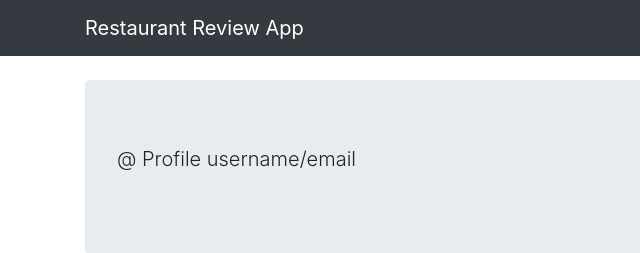
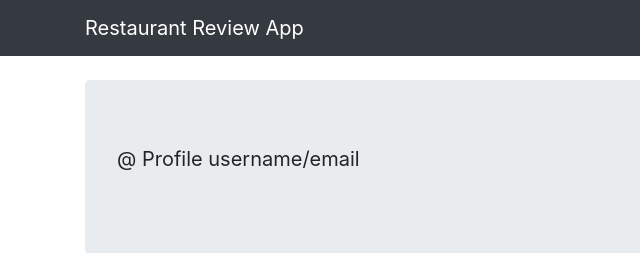
Before and after one commit to gjankoski/kiii-project, a plain HTML site: page src/main/resources/templates/profile-page.html in a window 1280 px wide. Shown: the top 253 px of the page, 0-640 px from the left. Drawn offline with Linux system fonts and the light colour scheme.

Commit message:
views updated

```diff
--- a/src/main/resources/templates/profile-page.html
+++ b/src/main/resources/templates/profile-page.html
@@ -45,7 +45,7 @@
 
     <!-- Jumbotron Header -->
     <header class="jumbotron my-4">
-        <p class="lead">@ Profile username/email</p>
+        <p class="lead"><b>@ Profile username/email</b></p>
     </header>
 
 
```
Also changed, not shown: src/main/resources/templates/logged-in-user.html (+1 -1 lines).
